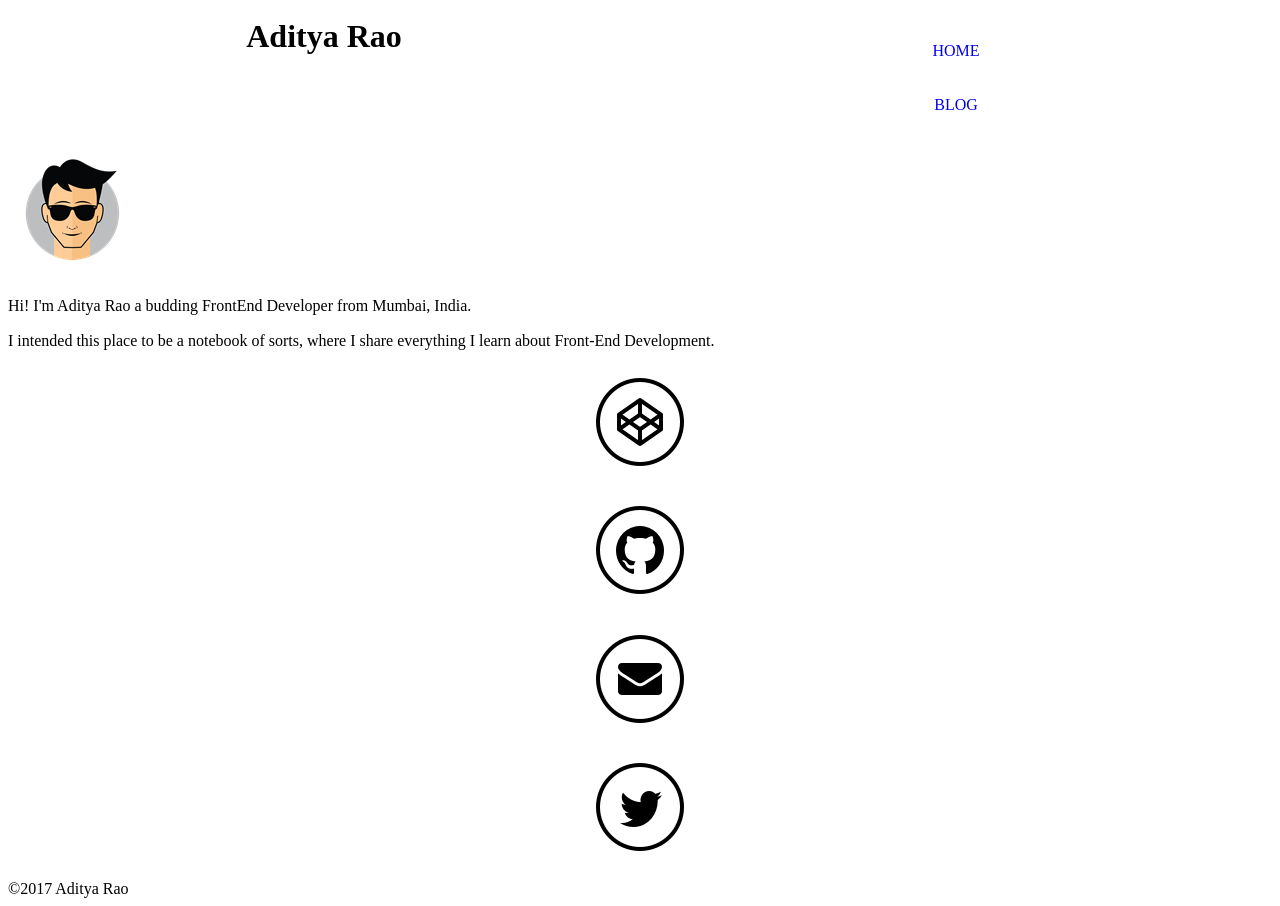
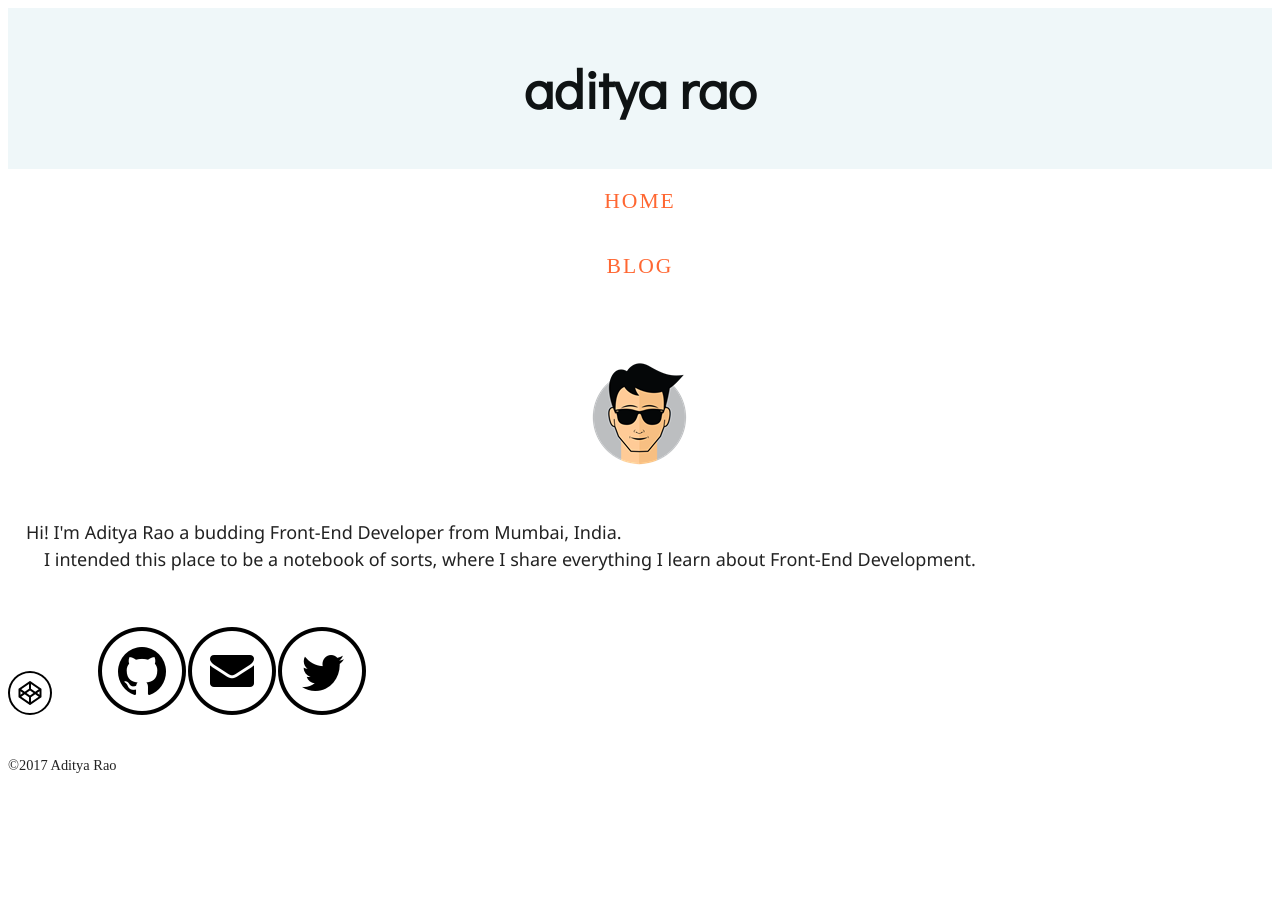
Before and after one commit to ad1tyara0/raoaditya.github.io, a Jekyll site: the page index.html, which Jekyll copies as it is, in a window 1280 px wide. Built offline with Jekyll 4.4.1, drawn with Linux system fonts in a browser that asks for light colours.

Commit message:
Added styles to header and main area.

```diff
--- a/index.html
+++ b/index.html
@@ -8,6 +8,10 @@
         <meta name="viewport" content="width=device-width, initial-scale=1">
         <!-- Place favicon.ico in the root directory -->
         <link rel="icon" href="favicon-32x32.png">
+        <!-- Google Fonts -->
+        <link href="https://fonts.googleapis.com/css?family=Noto+Sans:400,400i,700,700i" rel="stylesheet">
+        <link href="https://fonts.googleapis.com/css?family=Didact+Gothic" rel="stylesheet">
+        <!-- CSS Stylesheet -->
         <link rel="stylesheet" href="assets/styles/main.min.css">
         <!-- Mordenizr -->
         <script src="_assets/scripts/modernizr-dev.js"></script>
@@ -18,9 +22,11 @@
         <![endif]-->
         <!-- Add your site or application content here -->
         <div class="wrap">
-            <header class="row clearfix">
-                <h1 class="col-1-2">Aditya Rao</h1>
-                <nav class="col-1-2">
+            <header>
+                <h1>
+                    <a href="./index.html">aditya rao</a>
+                </h1>
+                <nav>
                     <ul>
                         <li><a href="./index.html">Home</a></li>
                         <li><a href="./blog.html">Blog</a></li>
@@ -30,22 +36,24 @@
         <main>
             <section>
                 <div class="avatar">
-                    <img src="assets/images/avatar.png" alt="My Photo">
+                   <div><img src="assets/images/avatar.png" alt="My Photo"></div>
                 </div>
-                <p>Hi! I'm Aditya Rao a budding FrontEnd Developer from Mumbai, India.</p>
-                <p>I intended this place to be a notebook of sorts, where I share everything I learn about Front-End Development.</p>
+                <div class="bio">
+                    <p>Hi! I'm Aditya Rao a budding Front-End Developer from Mumbai, India.</p>
+                    <p>I intended this place to be a notebook of sorts, where I share everything I learn about Front-End Development.</p>
+                </div>
             </section>
         </main>
         <footer>
-            <div class="social row">
+            <div class="social">
                 <ul>
-                    <li><a href="#"><img src="assets/images/social/png/codepen88.png" alt="Codepen"></a></li>
-                    <li><a href="#"><img src="assets/images/social/png/github88.png" alt="Github"></a></li>
-                    <li><a href="#"><img src="assets/images/social/png/mail88.png" alt="Email"></a></li>
-                    <li><a href="#"><img src="assets/images/social/png/twitter88.png" alt="Twitter"></a></li>
+                    <li><a href="#"><img src="assets/images/social/svg/codepen.svg" alt="Codepen"></a></li><!--
+                 --><li><a href="#"><img src="assets/images/social/png/github88.png" alt="Github"></a></li><!--
+                 --><li><a href="#"><img src="assets/images/social/png/mail88.png" alt="Email"></a></li><!--
+                 --><li><a href="#"><img src="assets/images/social/png/twitter88.png" alt="Twitter"></a></li>
                 </ul>
             </div>
-            <p class="row">&copy;2017 Aditya Rao</p>
+            <small>&copy;2017 Aditya Rao</small>
         </footer>
         </div>
         <!-- Javascript Files -->
```
Also changed, not shown: assets/styles/main.css (+121 -17 lines), assets/styles/main.min.css, 1 other file.
